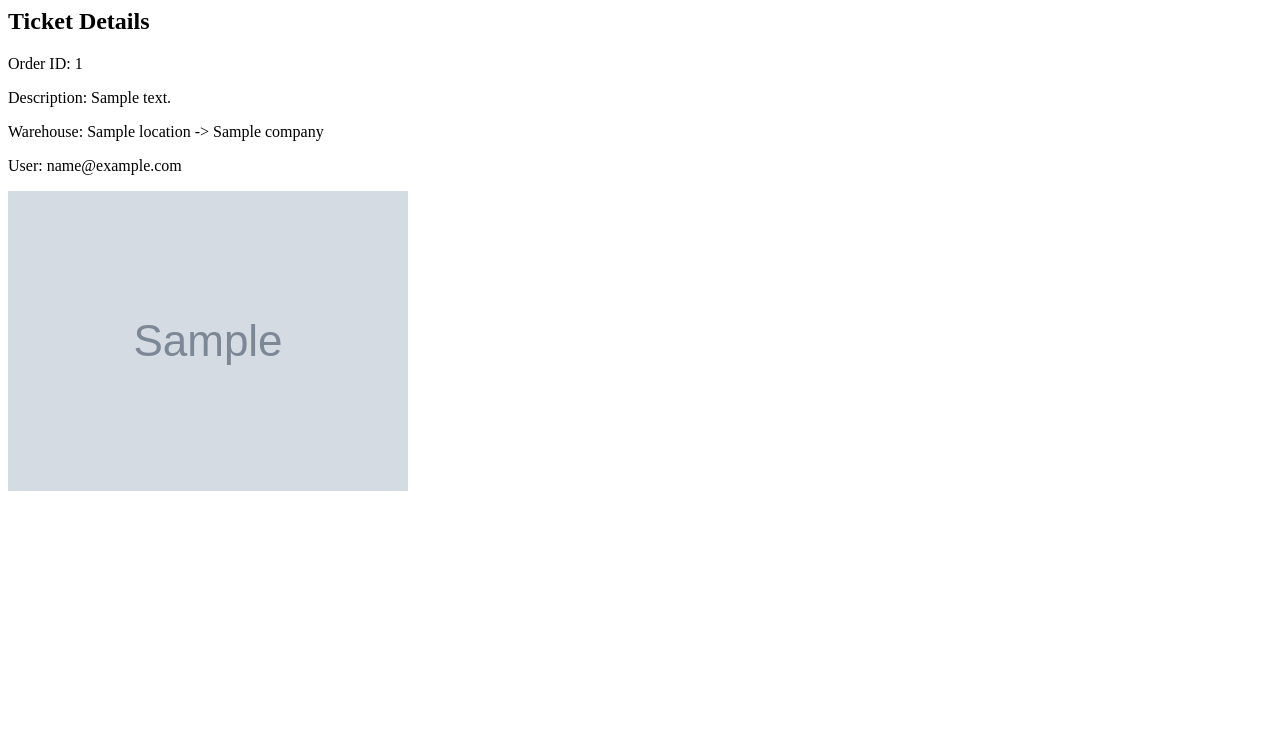
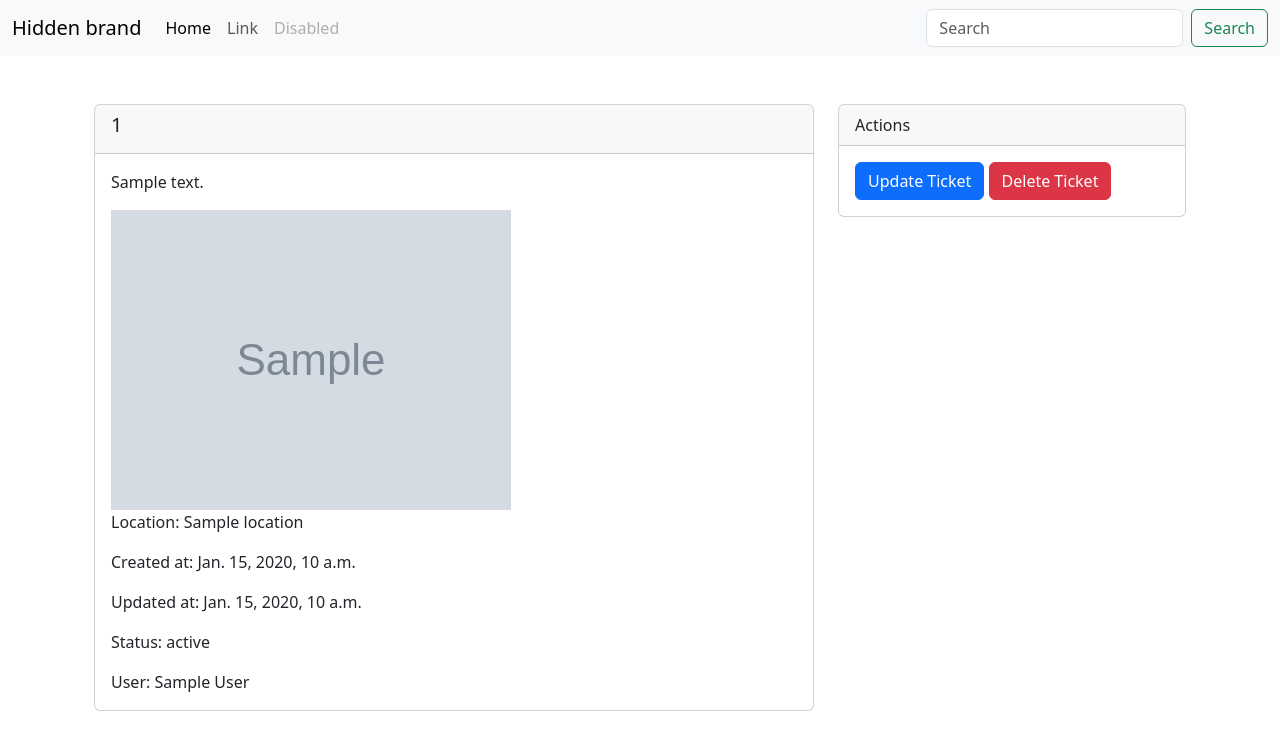
Before and after one commit to MRamadan2511/max_tick, a Django app: page /ticket_detail/1/ in a window 1280 px wide. Shown: the top 750 px of the page. Run offline with Django 4.2, Linux system fonts and the light colour scheme; tables that the repository leaves empty hold one stand-in row (values such as "Sample post"); grey boxes marked "Sample" are stand-in pictures; some libraries are stand-ins or nearby versions.

Commit message:
update home with all ticket view

```diff
--- a/base/admin.py
+++ b/base/admin.py
@@ -1,7 +1,7 @@
 from django.contrib import admin
 from django.contrib.auth.admin import UserAdmin
 
-from .models import User, Company, UserType, Location, Department, Ticket, Tag
+from .models import User, Company, UserType, Location, Department, Ticket, Tag, Status
 
 admin.site.register(Company)
 admin.site.register(UserType)
@@ -9,6 +9,7 @@ admin.site.register(Location)
 admin.site.register(Tag)
 admin.site.register(Ticket)
 admin.site.register(Department)
+admin.site.register(Status)
 
 
 
--- a/base/models.py
+++ b/base/models.py
@@ -18,14 +18,24 @@ class Location(models.Model):
     updated_at = models.DateTimeField(auto_now=True)
 
     def __str__(self):
-        return f"{self.name}  ->  {self.company}"
+        return f"{self.name}"
 
 
 class UserType(models.Model):
     type =  models.CharField(max_length=50, unique=True)
+    created_at = models.DateTimeField(auto_now_add=True)
+    updated_at = models.DateTimeField(auto_now=True)
 
     def __str__(self):
         return f"{self.type}"
+
+class Status(models.Model):
+    status =  models.CharField(max_length=50, unique=True)
+    created_at = models.DateTimeField(auto_now_add=True)
+    updated_at = models.DateTimeField(auto_now=True)
+
+    def __str__(self):
+        return f"{self.status}"
 
 
 class CustomUserManager(UserManager):
@@ -52,16 +62,18 @@ class CustomUserManager(UserManager):
 
 
 class User(AbstractBaseUser, PermissionsMixin):
-    email = models.EmailField(blank=True, default='', unique=True)
-    name = models.CharField(max_length=255, blank=True, default='')
-    company = models.ForeignKey(Company,   on_delete=models.CASCADE, related_name='user_company')
-    user_type = models.ForeignKey(UserType,   on_delete=models.CASCADE, related_name='user_type')
-    location = models.ForeignKey(Location, on_delete=models.CASCADE, related_name='user_locations')
-    is_active = models.BooleanField(default=True)
+    email       = models.EmailField(blank=True, default='', unique=True)
+    name        = models.CharField(max_length=255, blank=True, default='')
+    is_active   = models.BooleanField(default=True)
     is_superuser = models.BooleanField(default=False)
-    is_staff = models.BooleanField(default=False)
+    is_staff    = models.BooleanField(default=False)
     date_joined = models.DateTimeField(default=timezone.now)
-    last_login = models.DateTimeField(blank=True, null=True)
+    last_login  = models.DateTimeField(blank=True, null=True)
+    created_at  = models.DateTimeField(auto_now_add=True)
+    updated_at  = models.DateTimeField(auto_now=True)
+    company     = models.ForeignKey(Company,   on_delete=models.CASCADE, related_name='user_company')
+    user_type   = models.ForeignKey(UserType,   on_delete=models.CASCADE, related_name='user_type')
+    location    = models.ForeignKey(Location, on_delete=models.CASCADE, related_name='user_locations')
 
     objects = CustomUserManager()
 
@@ -79,6 +91,9 @@ class User(AbstractBaseUser, PermissionsMixin):
     def get_short_name(self):
         return self.name or self.email.split('@')[0]
 
+    def __str__(self):
+        return f"{self.name}"
+
 
 class Department(models.Model):
     name = models.CharField(max_length=100, unique=True)
@@ -87,7 +102,7 @@ class Department(models.Model):
     updated_at = models.DateTimeField(auto_now=True)
 
     def __str__(self):
-        return f"{self.name}  ->  {self.company}"
+        return f"{self.name}"
 
 
 class Tag(models.Model):
@@ -97,18 +112,22 @@ class Tag(models.Model):
     updated_at = models.DateTimeField(auto_now=True)
 
     def __str__(self):
-        return f"{self.name}  ->  {self.company}"
-
-
-
+        return f"{self.name}"
 
 
 class Ticket(models.Model):
-    order_id = models.CharField(max_length=15)
+    order_id    = models.CharField(max_length=15)
     description = models.TextField('Description', blank=True, null=True)
-    post_image= models.ImageField(upload_to='image/post' ,blank=True, null=True,)
-    location = models.ForeignKey(Location, on_delete=models.CASCADE, related_name='ticket_locations')
-    user = models.ForeignKey(User, on_delete=models.CASCADE, related_name='user_ticket')
+    post_image  = models.ImageField(upload_to='image/post' ,blank=True, null=True,)
+    created_at  = models.DateTimeField(auto_now_add=True)
+    updated_at  = models.DateTimeField(auto_now=True)
+    location    = models.ForeignKey(Location, on_delete=models.CASCADE, related_name='ticket_locations')
+    user        = models.ForeignKey(User, on_delete=models.CASCADE, related_name='user_ticket')
+    status      = models.ForeignKey(Status,   on_delete=models.CASCADE, related_name='tickt_status', default="1")
+    tag         = models.ForeignKey(Tag,   on_delete=models.CASCADE, related_name='tickt_tag',  blank=True, null=True)
+    department  = models.ForeignKey(Department,   on_delete=models.CASCADE, related_name='tickt_department', blank=True, null=True)
 
     def __str__(self):
         return f"{self.order_id}"
+    class Meta:
+        ordering = ['-updated_at', ]
--- a/base/templates/base/ticket_detail.html
+++ b/base/templates/base/ticket_detail.html
@@ -1,6 +1,52 @@
-<h2>Ticket Details</h2>
+{% extends 'base/base.html' %}
+
+{% block content %}
+{% load crispy_forms_tags %}
+
+{% comment %} <h2>Ticket Details</h2>
 <p>Order ID: {{ ticket.order_id }}</p>
 <p>Description: {{ ticket.description }}</p>
 <p>Warehouse: {{ ticket.location }}</p>
 <p>User: {{ ticket.user }}</p>
-<img src="{{ ticket.post_image.url }}" alt="Ticket Image">
+<img src="{{ ticket.post_image.url }}" alt="Ticket Image"> {% endcomment %}
+
+
+
+
+  <div class="container mt-5">
+    <div class="row">
+      <div class="col-md-8">
+        <div class="card">
+          <div class="card-header">
+            <h5 class="card-title">{{ ticket.order_id }}</h5>
+          </div>
+          <div class="card-body">
+
+            <p class="card-text">{{ ticket.description }}</p>
+            {% if ticket.post_image %}
+              <img src="{{ ticket.post_image.url }}" class="img-fluid" alt="Ticket Image">
+            {% endif %}
+            <p class="card-text">Location: {{ ticket.location }}</p>
+            <p class="card-text">Created at: {{ ticket.created_at }}</p>
+            <p class="card-text">Updated at: {{ ticket.updated_at }}</p>
+            <p class="card-text">Status: {{ ticket.status }}</p>
+            <p class="card-text">User: {{ ticket.user }}</p>
+          </div>
+        </div>
+      </div>
+
+      <div class="col-md-4">
+        <div class="card">
+          <div class="card-header">
+            Actions
+          </div>
+          <div class="card-body">
+            <!-- Add your ticket actions here (e.g., update, delete, etc.) -->
+            <a href="#" class="btn btn-primary">Update Ticket</a>
+            <a href="#" class="btn btn-danger">Delete Ticket</a>
+          </div>
+        </div>
+      </div>
+    </div>
+  </div>
+{% endblock %}
--- a/base/urls.py
+++ b/base/urls.py
@@ -5,8 +5,8 @@ from .views import AgentLoginView, CourierLoginView
 
 urlpatterns = [
     path('home/', views.home, name='home'),
-    path('agent-login/', AgentLoginView.as_view(), name='agent_login'),
-    path('courier-login/', CourierLoginView.as_view(), name='courier_login'),
+    path('agent_login/', AgentLoginView.as_view(), name='agent_login'),
+    path('courier_login/', CourierLoginView.as_view(), name='courier_login'),
     path('ticket_create/', views.ticket_create, name='ticket_create'),
     path('ticket_detail/<int:pk>/', views.ticket_detail, name='ticket_detail'),
 
```
Also changed, not shown: base/templates/base/home.html (+45 -3 lines), Screenshot 2023-12-22 191342.png (added), base/migrations/0008_status_ticket_created_at_ticket_updated_at_and_more.py (added), base/migrations/0009_ticket_status.py (added), base/migrations/0010_ticket_department_ticket_tag.py (added), base/migrations/0011_alter_ticket_department_alter_ticket_tag.py (added).
